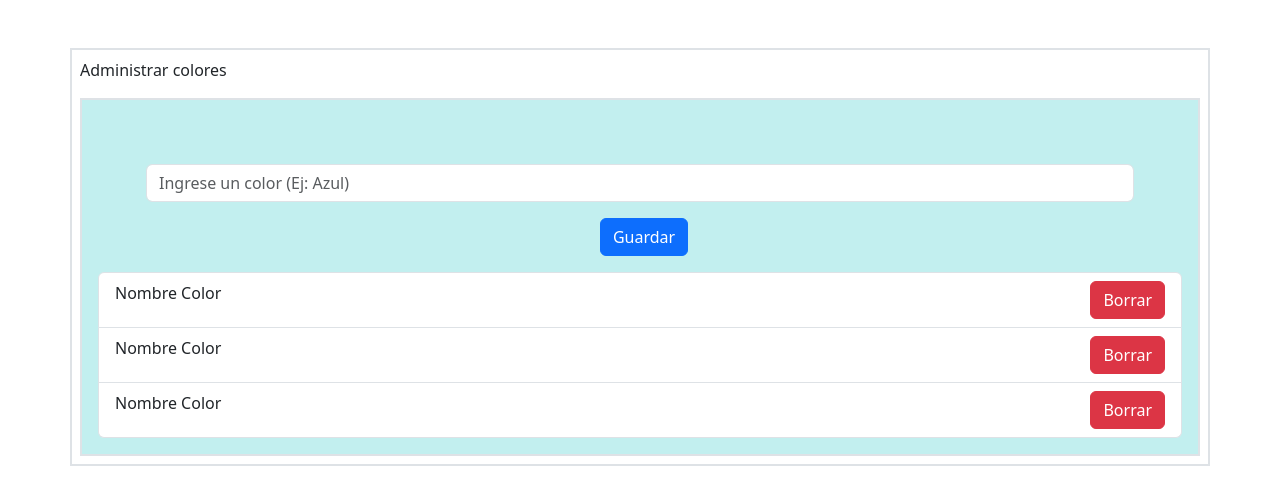
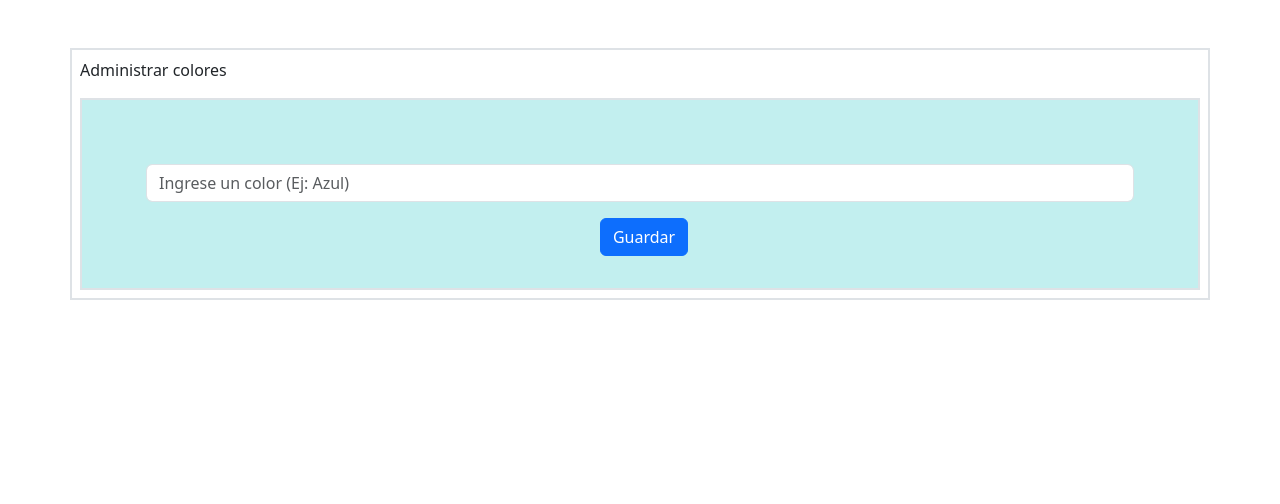
Before and after one commit to sheyla23a/PaletaDeColores, a React (Vite) app: page / in a window 1280 px wide. Shown: the top 504 px of the page. Built offline with nearby package versions, Linux system fonts and the light colour scheme.

Commit message:
mostre el nombre de los colores agregados en el itemColor

```diff
--- a/src/components/FormularioColores.jsx
+++ b/src/components/FormularioColores.jsx
@@ -32,7 +32,7 @@ const FormularioColores = () => {
           </Button>
         </div>
       </Form>
-      <ListaColores></ListaColores>
+      <ListaColores coloresProps={colores}></ListaColores>
     </section>
   );
 };
--- a/src/components/ItemColor.jsx
+++ b/src/components/ItemColor.jsx
@@ -1,8 +1,8 @@
 import { Button, ListGroup } from "react-bootstrap";
 
-const ItemColor = () => {
+const ItemColor = ({nombreColor}) => {
   return (
-    <ListGroup.Item className="d-flex justify-content-between">Nombre Color<Button variant="danger">Borrar</Button></ListGroup.Item>
+    <ListGroup.Item className="d-flex justify-content-between">{nombreColor}<Button variant="danger">Borrar</Button></ListGroup.Item>
   );
 };
 
--- a/src/components/ListaColores.jsx
+++ b/src/components/ListaColores.jsx
@@ -1,14 +1,14 @@
 import ListGroup from "react-bootstrap/ListGroup";
 import ItemColor from "./ItemColor";
 
-const ListaColores = () => {
+const ListaColores = ({ coloresProps }) => {
   return (
     <div>
       <ListGroup>
-      <ItemColor></ItemColor>
-      <ItemColor></ItemColor>
-      <ItemColor></ItemColor>
-    </ListGroup>
+        {coloresProps.map((elementoColor,posicionColor) => (
+          <ItemColor key={posicionColor} nombreColor={elementoColor}></ItemColor>
+        ))}
+      </ListGroup>
     </div>
   );
 };
```
